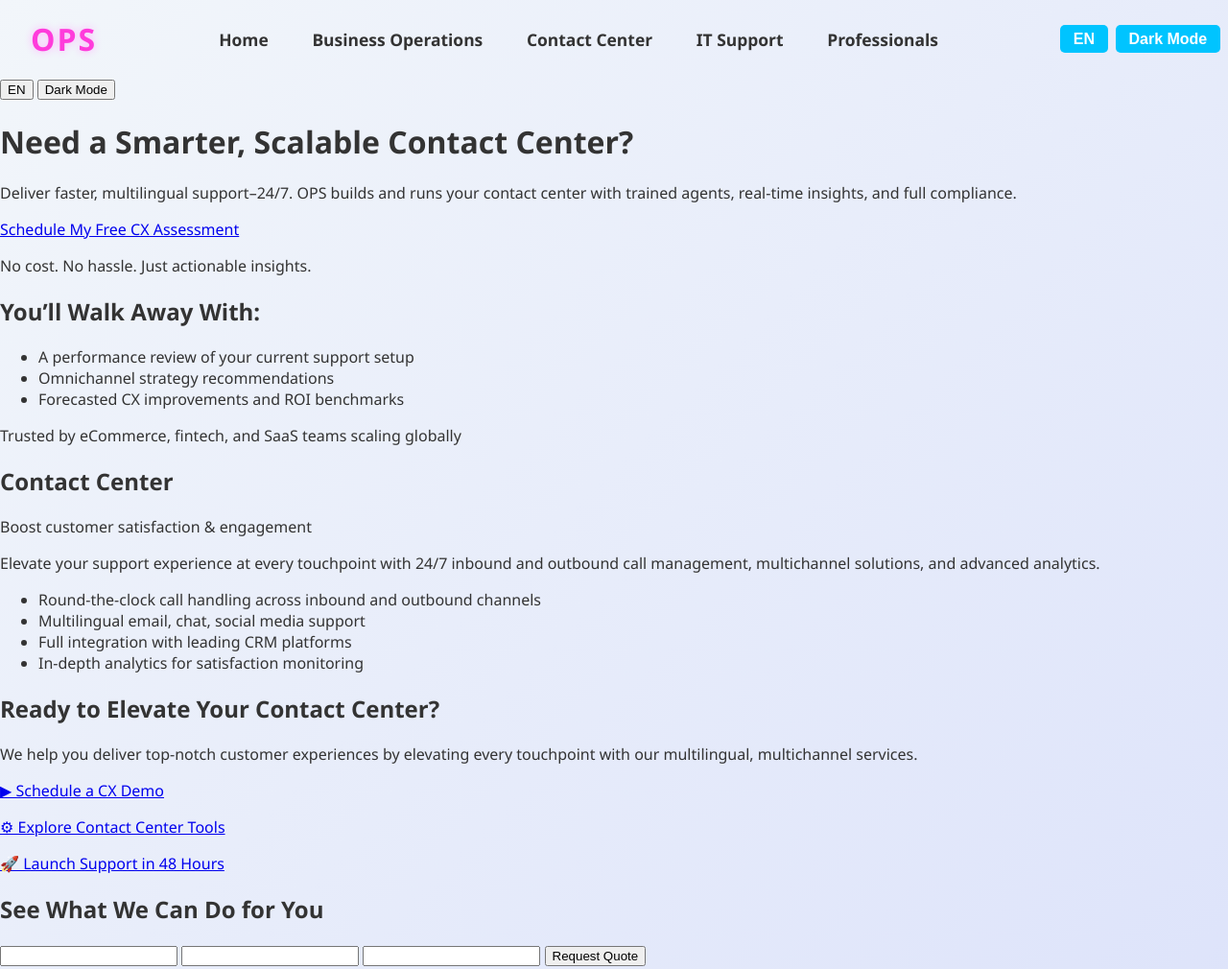
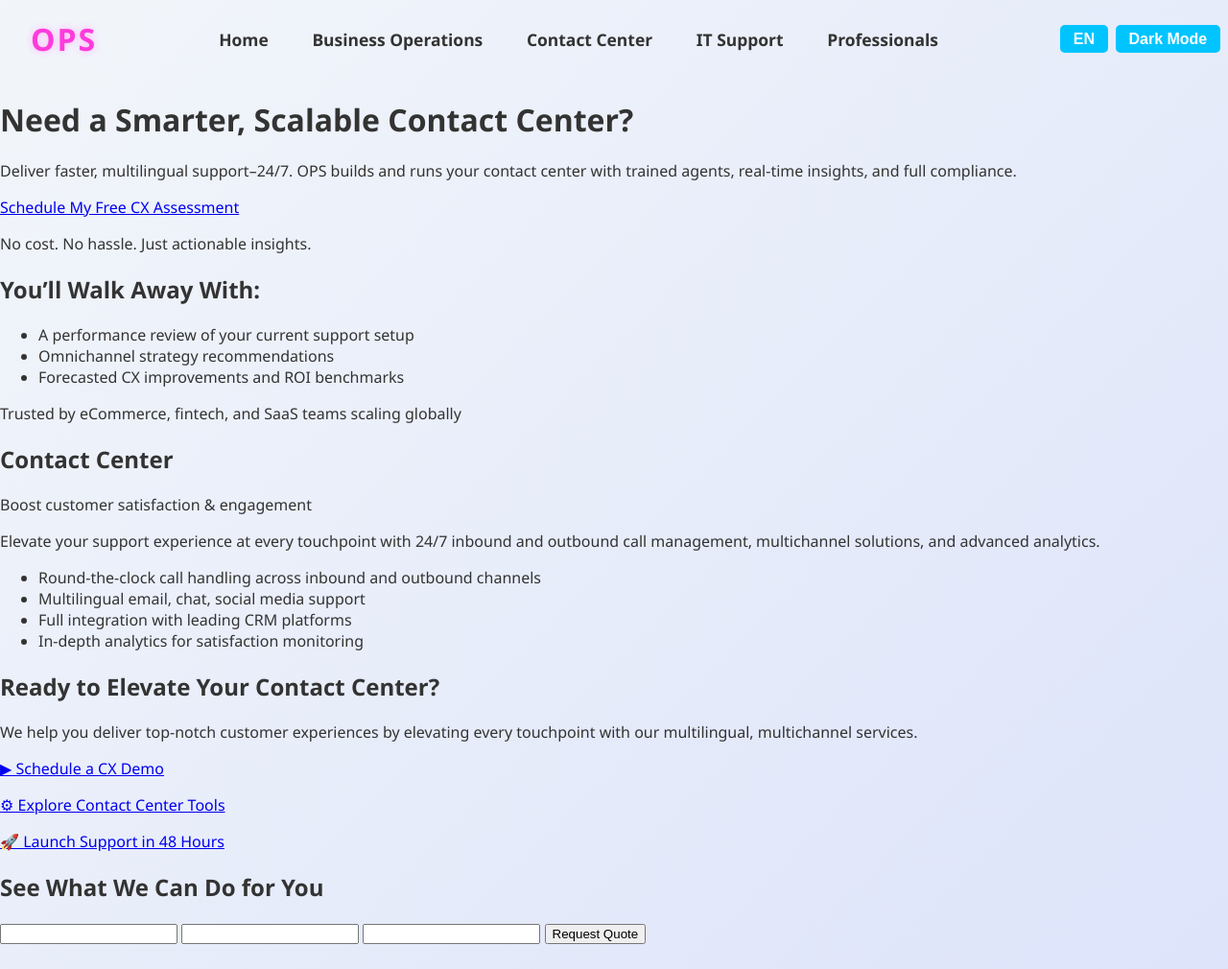
Before and after one commit to nawteeh-8/phoenix, a plain HTML site: page mainnav/center.html in a window 1280 px wide. Shown: the top 1010 px of the page at 96% size. Drawn offline with Linux system fonts and the light colour scheme.

Commit message:
Remove duplicate toggle containers

```diff
--- a/mainnav/center.html
+++ b/mainnav/center.html
@@ -326,11 +326,6 @@
     </button>
   </nav>
 
-  <!-- Toggles for language and theme -->
-  <div id="toggles">
-    <button id="btn-lang" aria-label="Toggle language" aria-pressed="false">EN</button>
-    <button id="btn-theme" aria-label="Toggle dark/light theme" aria-pressed="false">Dark Mode</button>
-  </div>
 
   <!-- Header -->
   <header>
```
Also changed, not shown: mainnav/it.html (+0 -5 lines), mainnav/opera.html (+0 -5 lines), mainnav/pros.html (+0 -5 lines).
